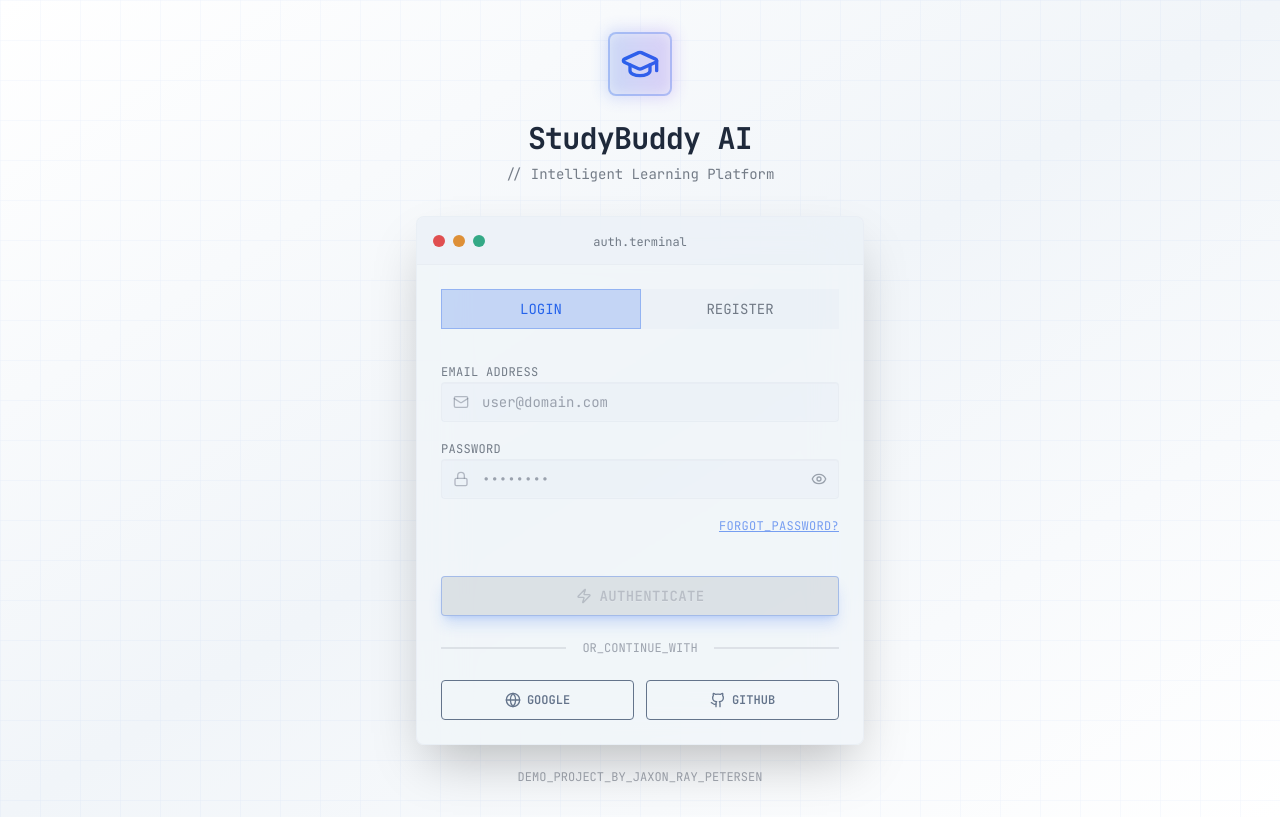
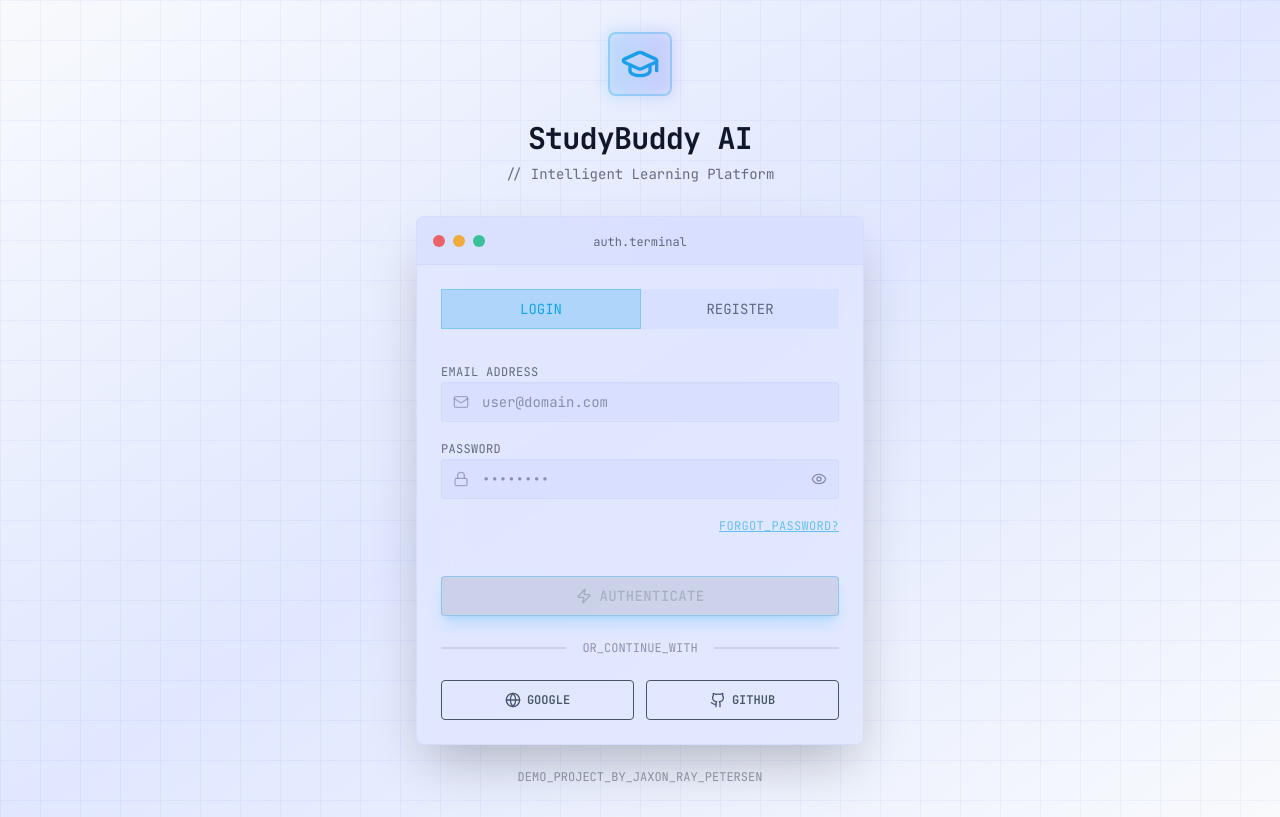
Before and after one commit to jaxonPetersen94/studybuddy-ai-platform, a React (Vite) app in the folder frontend/: page /auth in a window 1280 px wide. Built offline with nearby package versions, Linux system fonts and the light colour scheme; no server answers.

Commit message:
Updated Light Theme

```diff
--- a/frontend/src/styles/DaisyTheme.css
+++ b/frontend/src/styles/DaisyTheme.css
@@ -17,84 +17,64 @@
   default: true;
   color-scheme: light;
 
-  /* Base Colors - Clean Glass Foundation */
-  --color-base-100: #ffffff; /* Pure White - Main Background */
-  --color-base-200: #f1f5f9; /* Light Slate - Glass Surfaces */
-  --color-base-300: #e2e8f0; /* Medium Slate - Borders/Dividers */
-  --color-base-content: #1e293b; /* Dark Slate - Primary Text */
+  /* Base Colors - Modern Light Foundation */
+  --color-base-100: #f8fafc; /* Soft Off-White - Easier on eyes */
+  --color-base-200: #e0e7ff; /* Lavender Mist - Glass Surfaces */
+  --color-base-300: #c7d2fe; /* Light Indigo - Borders/Dividers */
+  --color-base-content: #0f172a; /* Deep Navy - High Contrast Text */
 
-  /* Primary - Neural Blue */
-  --color-primary: #2563eb; /* Vibrant Intelligence Blue */
-  --color-primary-focus: #1d4ed8; /* Deep Neural Blue */
+  /* Primary - Electric Blue */
+  --color-primary: #0ea5e9; /* Bright Sky Blue */
+  --color-primary-focus: #0284c7; /* Deep Sky Blue */
   --color-primary-content: #ffffff;
 
-  /* Secondary - Knowledge Purple */
-  --color-secondary: #7c3aed; /* Vibrant Learning Purple */
-  --color-secondary-focus: #6d28d9; /* Deep Knowledge Purple */
+  /* Secondary - Electric Indigo */
+  --color-secondary: #6366f1; /* Vibrant Indigo */
+  --color-secondary-focus: #4f46e5; /* Deep Indigo */
   --color-secondary-content: #ffffff;
 
-  /* Accent - Creative Pink */
-  --color-accent: #ec4899; /* Electric Creativity Pink */
-  --color-accent-focus: #db2777; /* Deep Creative Pink */
+  /* Accent - Emerald Green */
+  --color-accent: #10b981; /* Fresh Emerald */
+  --color-accent-focus: #059669; /* Deep Emerald */
   --color-accent-content: #ffffff;
 
-  /* Neutral - Tech Gray */
-  --color-neutral: #64748b; /* Balanced Tech Gray */
-  --color-neutral-focus: #475569; /* Darker Tech Gray */
+  /* Neutral - Refined Slate */
+  --color-neutral: #475569; /* Modern Slate Gray */
+  --color-neutral-focus: #334155; /* Darker Slate */
   --color-neutral-content: #ffffff;
 
-  /* Status Colors */
-  --color-info: #0ea5e9; /* Bright Cyber Blue */
+  /* Status Colors - Vibrant & Clear */
+  --color-info: #0ea5e9; /* Sky Blue */
   --color-info-content: #ffffff;
 
-  --color-success: #059669; /* Achievement Emerald */
+  --color-success: #10b981; /* Emerald Green */
   --color-success-content: #ffffff;
 
-  --color-warning: #d97706; /* Focus Amber */
+  --color-warning: #f59e0b; /* Amber */
   --color-warning-content: #ffffff;
 
-  --color-error: #dc2626; /* Alert Red */
+  --color-error: #ef4444; /* Bright Red */
   --color-error-content: #ffffff;
 
-  /* Custom Light Theme Extensions - Equivalent to Dark Theme */
-  --color-terminal-bg: #ffffff; /* Terminal Background (same as base-100) */
+  /* Custom Light Theme Extensions - Enhanced */
+  --color-terminal-bg: #f8fafc; /* Terminal Background */
   --color-terminal-card: rgba(
-    241,
-    245,
-    249,
-    0.8
-  ); /* Terminal Card with transparency (base-200 with alpha) */
-  --color-terminal-border: rgba(
-    226,
-    232,
-    240,
-    0.5
-  ); /* Terminal Borders (base-300 with alpha) */
-  --color-terminal-header: rgba(
-    241,
-    245,
-    249,
-    0.5
-  ); /* Terminal Header (base-200 with alpha) */
-  --color-cyber-glow: rgba(
-    37,
-    99,
-    235,
-    0.2
-  ); /* Blue Glow Effect (primary with alpha) */
-  --color-grid-lines: rgba(
-    37,
-    99,
-    235,
-    0.3
-  ); /* Grid Pattern (primary with alpha) */
-  --color-scan-line: #2563eb; /* Scanning Lines (primary color) */
-  --color-text-muted: #64748b; /* Muted Text (neutral) */
-  --color-text-secondary: #94a3b8; /* Secondary Text */
+    224,
+    231,
+    255,
+    0.6
+  ); /* Lavender Card with transparency */
+  --color-terminal-border: rgba(199, 210, 254, 0.7); /* Indigo Borders */
+  --color-terminal-header: rgba(224, 231, 255, 0.8); /* Lavender Header */
+  --color-cyber-glow: rgba(6, 182, 212, 0.15); /* Cyan Glow Effect */
+  --color-grid-lines: rgba(99, 102, 241, 0.56); /* Visible Indigo Grid */
+  --color-scan-line: #06b6d4; /* Cyan Scanning Lines */
+  --color-text-muted: #64748b; /* Muted Slate Text */
+  --color-text-secondary: #94a3b8; /* Secondary Slate Text */
 
-  --rounded-box: 24px;
-  --rounded-btn: 16px;
-  --rounded-badge: 50%;
+  --rounded-box: 8px;
+  --rounded-btn: 8px;
+  --rounded-badge: 4px;
 }
 
 @plugin "daisyui/theme" {
```
